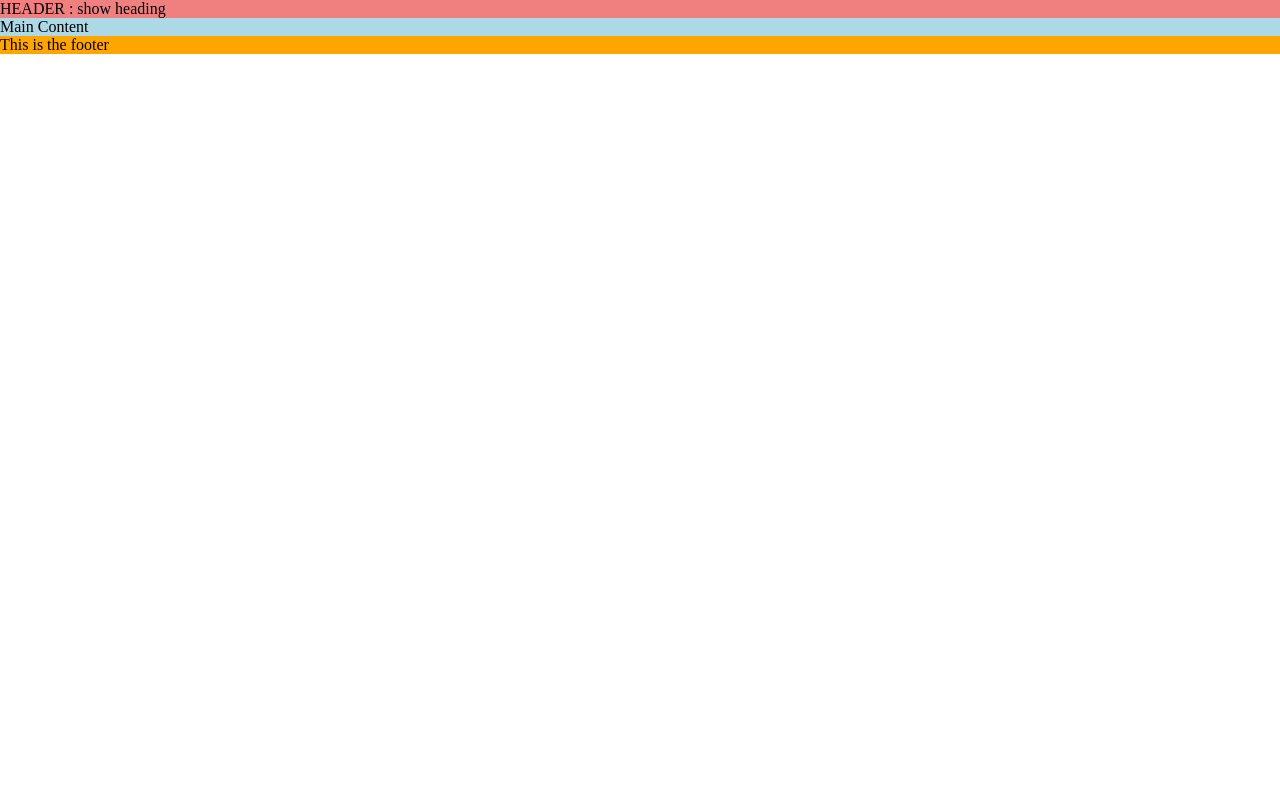
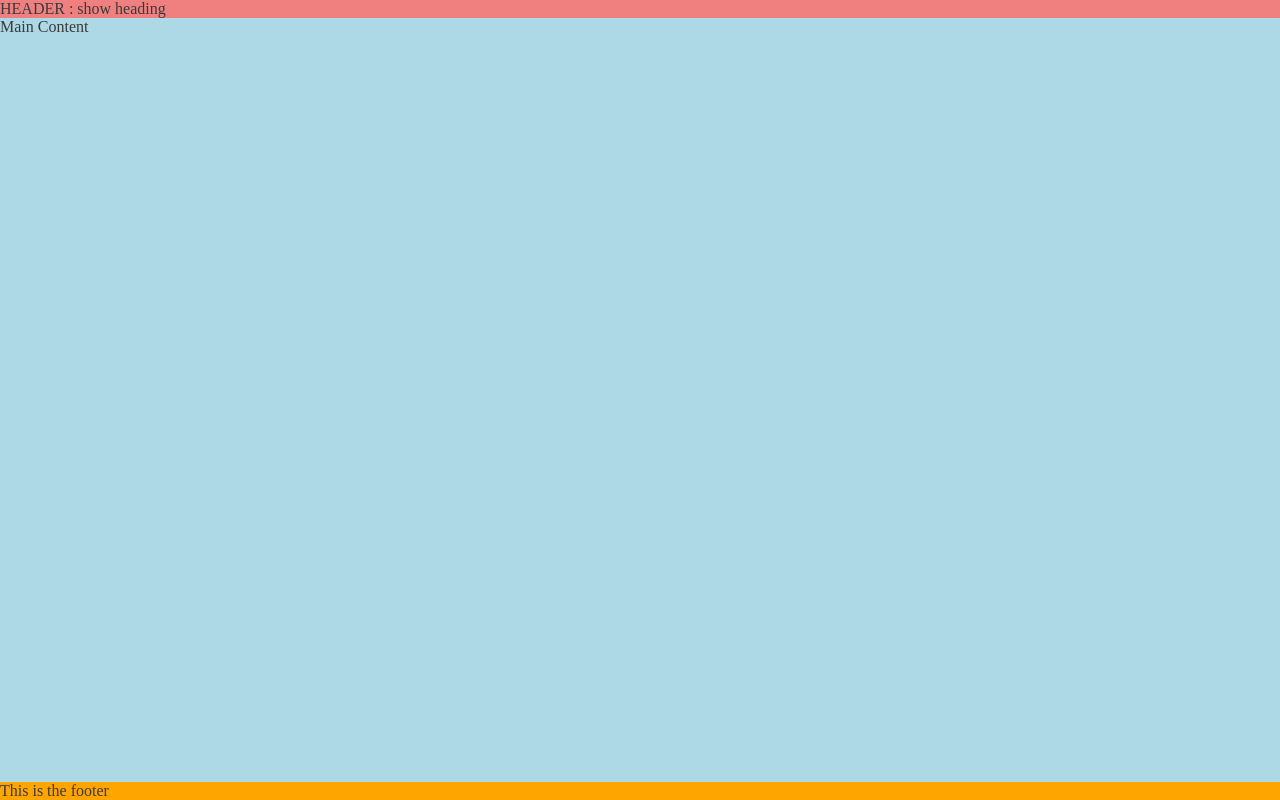
Before and after one commit to AmrutaKulkarni01/love-running, a plain HTML site: page index.html in a window 1280 px wide. Drawn offline with Linux system fonts and the light colour scheme.

Commit message:
push footer down using flex styles

```diff
--- a/assets/css/style.css
+++ b/assets/css/style.css
@@ -3,6 +3,16 @@
     padding: 0;
     margin: 0;
     box-sizing: border-box;
+}
+
+
+/* General styles */
+body {
+    min-height: 100vh;
+    display: flex;
+    flex-direction: column;
+    /* Generic project styles */
+    color: #3a3a3a;
 }
 
 /*HEADER*/
@@ -15,6 +25,7 @@ header
 main
 {
     background-color: lightblue;
+    flex: 1 0 auto
 }
 
 
```
